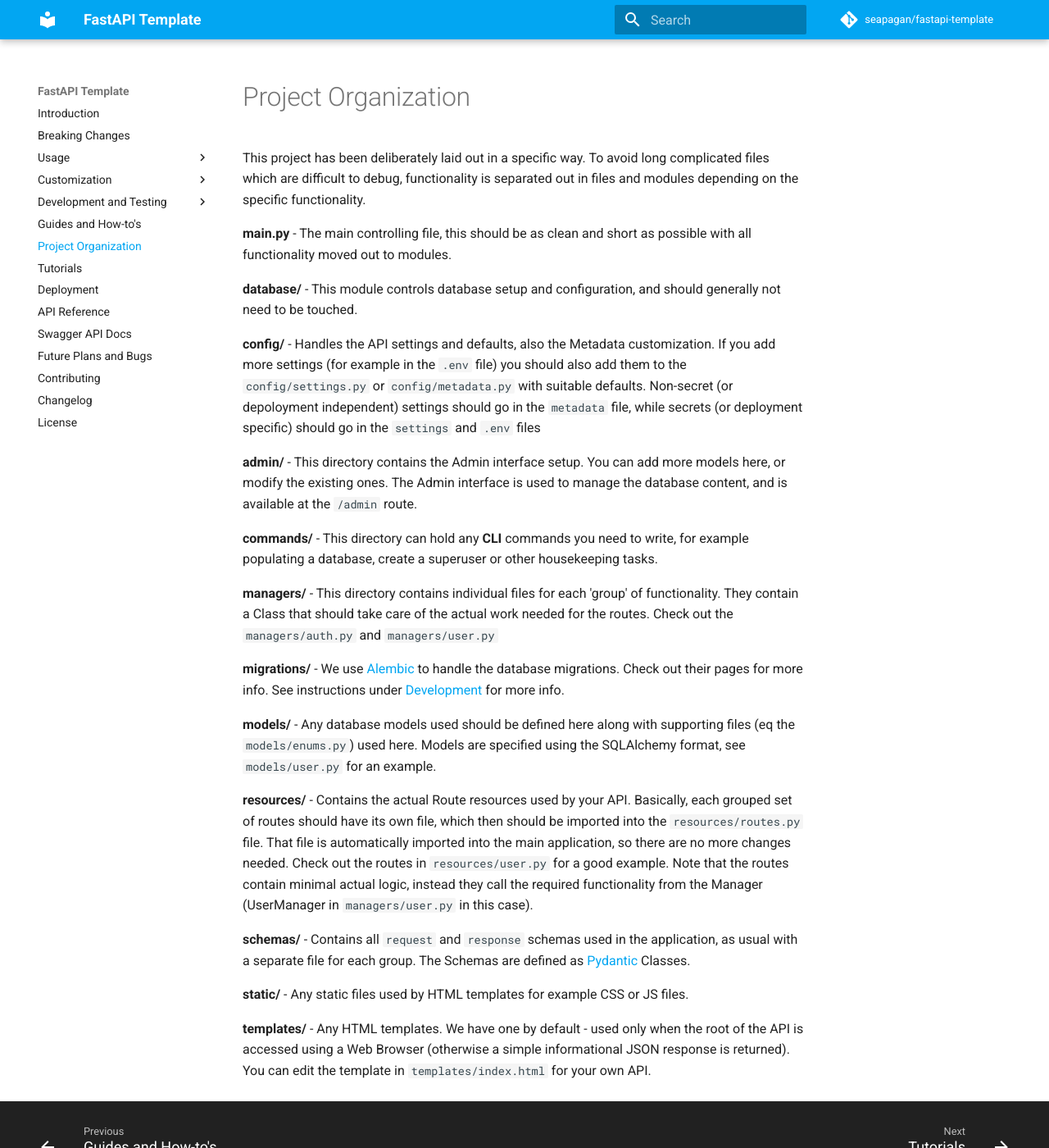
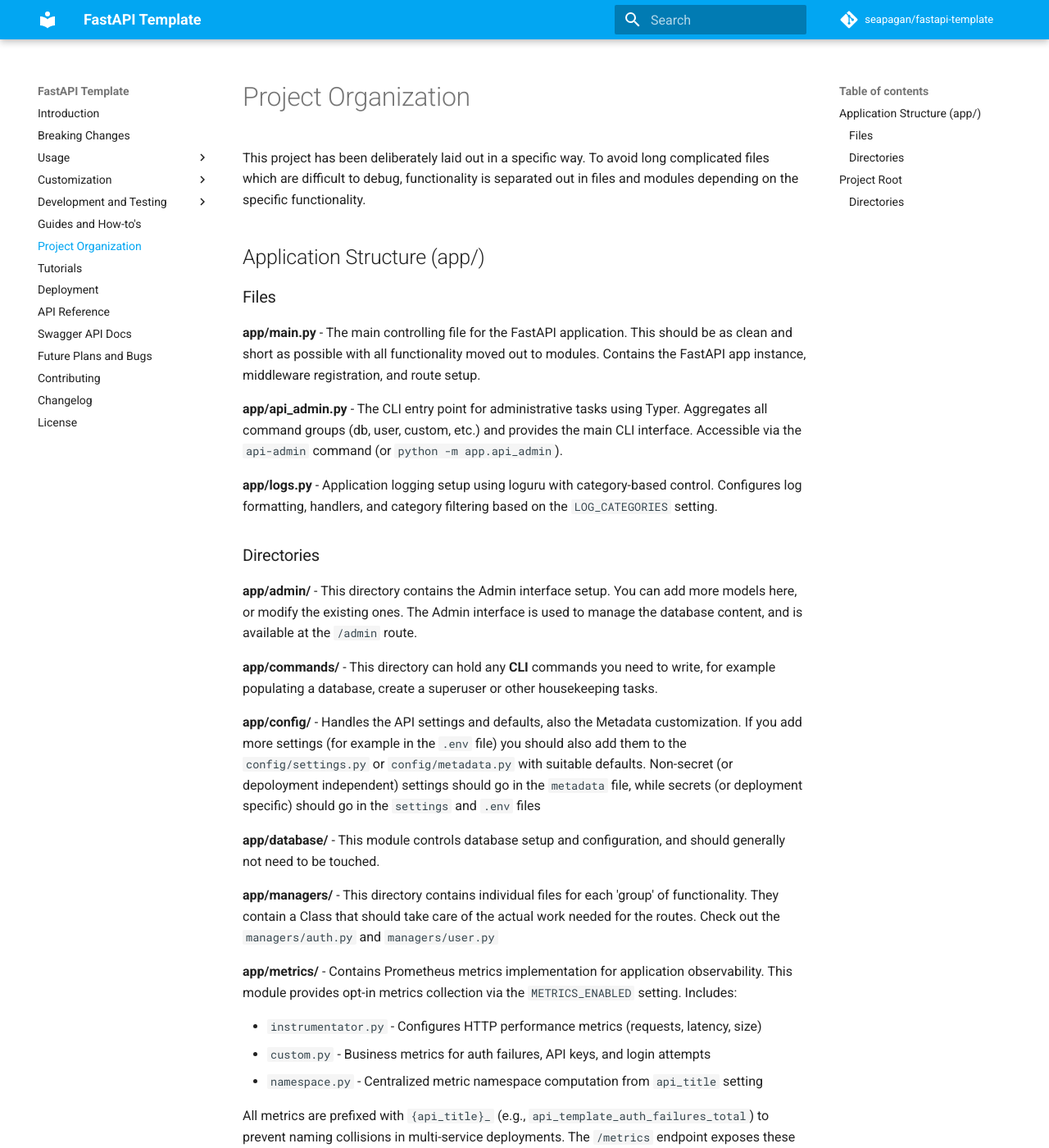
Before and after one commit to seapagan/fastapi-template, an MkDocs documentation site: the page built from docs/project-organization.md, in a window 1280 px wide and 1400 px high. Shown: the whole window at 82% size. Built offline with MkDocs 1.6.1 and Material for MkDocs 9.7.7, drawn with Linux system fonts in a browser that asks for light colours; comment, search, counter and statistics services are not loaded; some of the changed text lies outside the part shown.

Commit message:
docs: update project organization documentation
Reorganized and enhanced project-organization.md for clarity:

- Added clear separation between app/ and project root structures
- Added subsections for "Files" and "Directories" for better scanning
- Documented app/ Python files: main.py, api_admin.py, logs.py
- Added missing directories: metrics/, middleware/
- Added root directories: docs/, tests/, prometheus-test/
- Clarified api-admin as primary CLI entry point
- Removed duplicate/incorrect main.py reference from root
- Added test suite structure breakdown

All directories now properly prefixed (app/) and organized
alphabetically for easy reference.

🤖 Generated with [Claude Code](https://claude.com/claude-code)

Co-Authored-By: Claude Sonnet 4.5 <noreply@anthropic.com>

```diff
--- a/docs/project-organization.md
+++ b/docs/project-organization.md
@@ -4,43 +4,79 @@ This project has been deliberately laid out in a specific way. To avoid long
 complicated files which are difficult to debug, functionality is separated out
 in files and modules depending on the specific functionality.
 
-**main.py** - The main controlling file, this should be as clean and short as
-possible with all functionality moved out to modules.
+## Application Structure (app/)
 
-**database/** - This module controls database setup and configuration, and
-should generally not need to be touched.
+### Files
 
-**config/** - Handles the API settings and defaults, also the Metadata
+**app/main.py** - The main controlling file for the FastAPI application. This
+should be as clean and short as possible with all functionality moved out to
+modules. Contains the FastAPI app instance, middleware registration, and route
+setup.
+
+**app/api_admin.py** - The CLI entry point for administrative tasks using Typer.
+Aggregates all command groups (db, user, custom, etc.) and provides the main
+CLI interface. Accessible via the `api-admin` command (or `python -m app.api_admin`).
+
+**app/logs.py** - Application logging setup using loguru with category-based
+control. Configures log formatting, handlers, and category filtering based on
+the `LOG_CATEGORIES` setting.
+
+### Directories
+
+**app/admin/** - This directory contains the Admin interface setup. You can add
+more models here, or modify the existing ones. The Admin interface is used to
+manage the database content, and is available at the `/admin` route.
+
+**app/commands/** - This directory can hold any **CLI** commands you need to
+write, for example populating a database, create a superuser or other
+housekeeping tasks.
+
+**app/config/** - Handles the API settings and defaults, also the Metadata
 customization. If you add more settings (for example in the `.env` file) you
 should also add them to the `config/settings.py` or `config/metadata.py` with
 suitable defaults. Non-secret (or depoloyment independent) settings should go
 in the `metadata` file, while secrets (or deployment specific) should go in the
 `settings` and `.env` files
 
-**admin/** - This directory contains the Admin interface setup. You can add more
-models here, or modify the existing ones. The Admin interface is used to manage
-the database content, and is available at the `/admin` route.
+**app/database/** - This module controls database setup and configuration, and
+should generally not need to be touched.
 
-**commands/** - This directory can hold any **CLI** commands you need to write,
-for example populating a database, create a superuser or other housekeeping
-tasks.
-
-**managers/** - This directory contains individual files for each
+**app/managers/** - This directory contains individual files for each
 'group' of functionality. They contain a Class that should take care of the
 actual work needed for the routes. Check out the `managers/auth.py` and
 `managers/user.py`
 
-**migrations/** - We use
+**app/metrics/** - Contains Prometheus metrics implementation for application
+observability. This module provides opt-in metrics collection via the
+`METRICS_ENABLED` setting. Includes:
+
+- `instrumentator.py` - Configures HTTP performance metrics (requests, latency,
+  size)
+- `custom.py` - Business metrics for auth failures, API keys, and login attempts
+- `namespace.py` - Centralized metric namespace computation from `api_title`
+  setting
+
+All metrics are prefixed with `{api_title}_` (e.g.,
+`api_template_auth_failures_total`) to prevent naming collisions in multi-service
+deployments. The `/metrics` endpoint exposes these metrics in Prometheus format
+when enabled.
+
+**app/middleware/** - Contains custom middleware components that process
+requests/responses. Currently includes `LoggingMiddleware` which logs HTTP
+requests in uvicorn format when the `REQUESTS` log category is enabled.
+Middleware components are automatically registered in `main.py`.
+
+**app/migrations/** - We use
 [Alembic](https://github.com/sqlalchemy/alembic){:target="_blank"} to handle the
 database migrations. Check out their pages for more info. See instructions under
 [Development](usage/configuration/environment.md) for more info.
 
-**models/** - Any database models used should be defined here along with
+**app/models/** - Any database models used should be defined here along with
 supporting files (eq the `models/enums.py`) used here. Models are
 specified using the SQLAlchemy format, see `models/user.py` for an
 example.
 
-**resources/** - Contains the actual Route resources used by your API.
+**app/resources/** - Contains the actual Route resources used by your API.
 Basically, each grouped set of routes should have its own file, which then
 should be imported into the `resources/routes.py` file. That file is
 automatically imported into the main application, so there are no more changes
@@ -48,15 +84,38 @@ needed. Check out the routes in `resources/user.py` for a good example. Note
 that the routes contain minimal actual logic, instead they call the required
 functionality from the Manager (UserManager in `managers/user.py` in this case).
 
-**schemas/** - Contains all `request` and `response` schemas used in the
+**app/schemas/** - Contains all `request` and `response` schemas used in the
 application, as usual with a separate file for each group. The Schemas are
 defined as [Pydantic](https://pydantic-docs.helpmanual.io/){:target="_blank"}
 Classes.
 
+**app/templates/** - Any HTML templates. We have one by default - used only when
+the root of the API is accessed using a Web Browser (otherwise a simple
+informational JSON response is returned). You can edit the template in
+`templates/index.html` for your own API.
+
+## Project Root
+
+### Directories
+
+**docs/** - Contains the project documentation in Markdown format. This includes
+user guides, development documentation, and API reference materials. Documentation
+is built using MkDocs and can be viewed locally with `mkdocs serve`.
+
+**tests/** - Contains the complete test suite organized into subdirectories:
+
+- `tests/unit/` - Unit tests for individual components and managers
+- `tests/integration/` - Integration tests for API endpoints and workflows
+- `tests/cli/` - Tests for CLI commands
+
+All tests use pytest and can be run with `pytest` or `poe test`.
+
 **static/** - Any static files used by HTML templates for example CSS or
 JS files.
 
-**templates/** - Any HTML templates. We have one by default - used only when the
-root of the API is accessed using a Web Browser (otherwise a simple
-informational JSON response is returned). You can edit the template in
-`templates/index.html` for your own API.
+**prometheus-test/** - Optional Docker Compose setup for local Prometheus server
+testing. This directory is not part of the application but provides developer
+convenience for testing metrics collection locally. Contains `docker-compose.yml`
+and `prometheus.yml` configuration files. Run `docker-compose up` in this
+directory to start a Prometheus instance that scrapes the application's
+`/metrics` endpoint.
```
